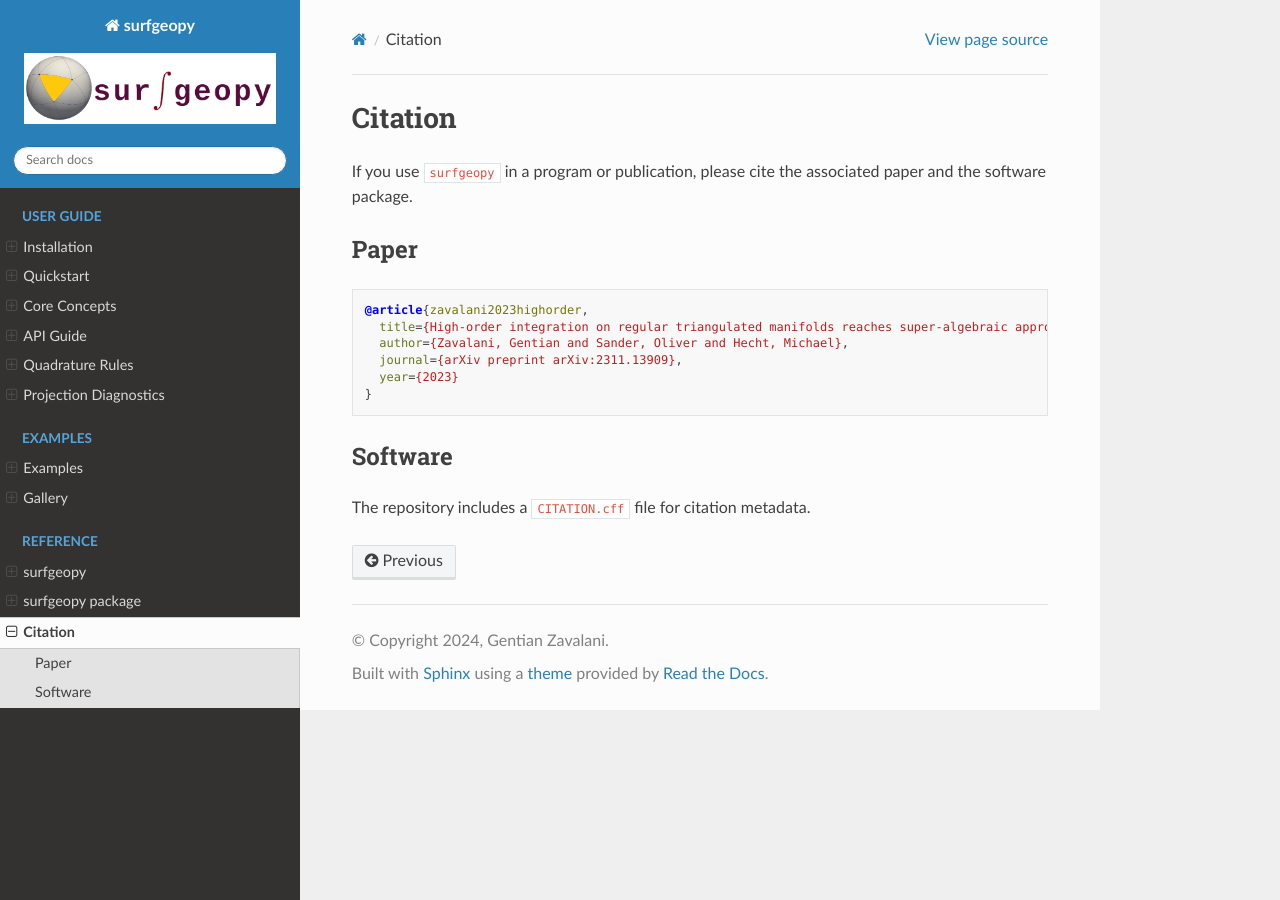
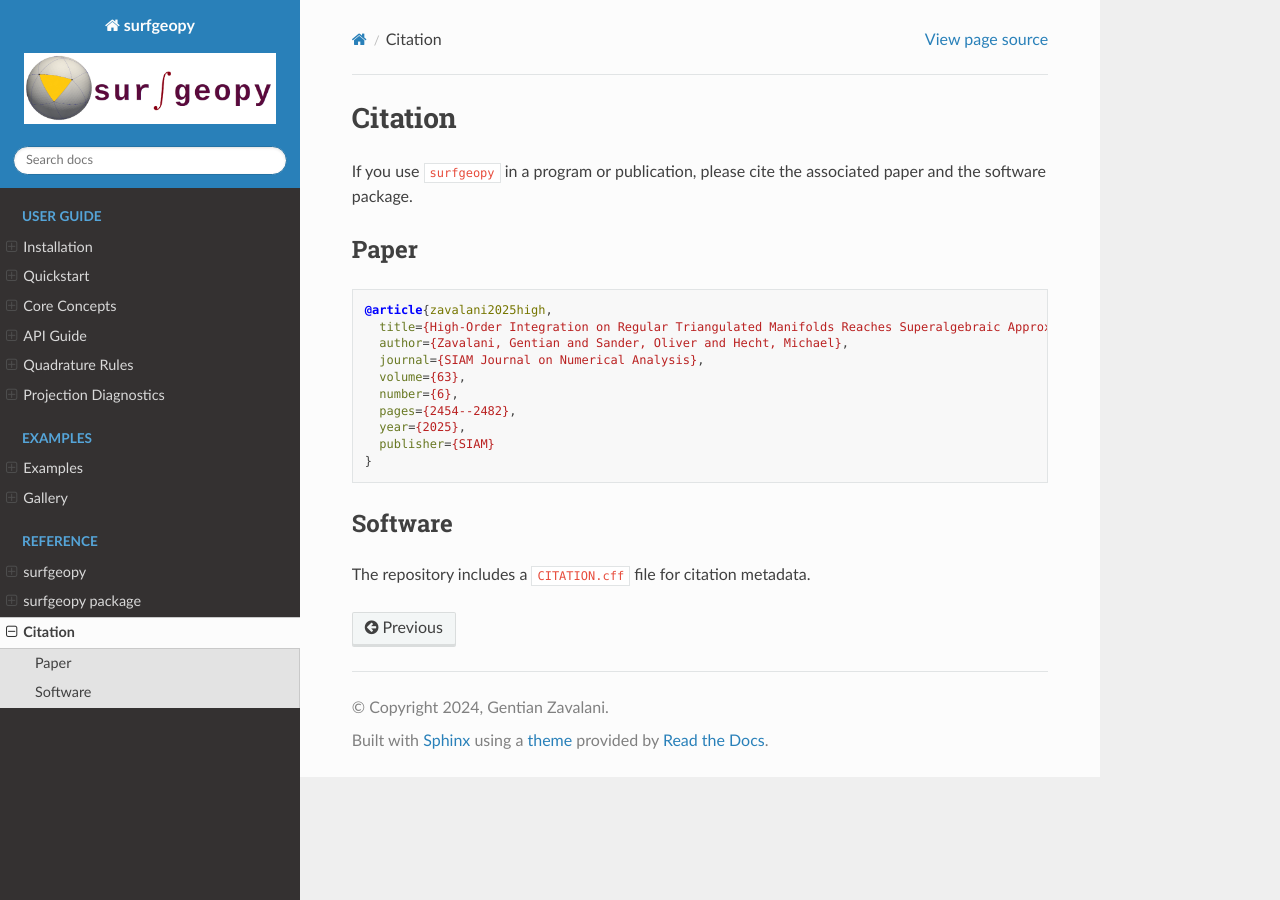
Before and after one commit to zavala92/surfgeopy, a Sphinx documentation site: the page built from docs/citation.rst, in a window 1280 px wide. Built offline with Sphinx 7.4.7 and the Read the Docs theme 3.1.0, drawn with Linux system fonts in a browser that asks for light colours.

Commit message:
Update citation and repository links

```diff
--- a/docs/citation.rst
+++ b/docs/citation.rst
@@ -9,11 +9,15 @@ Paper
 
 .. code-block:: bibtex
 
-   @article{zavalani2023highorder,
-     title={High-order integration on regular triangulated manifolds reaches super-algebraic approximation rates through cubical re-parameterizations},
+   @article{zavalani2025high,
+     title={High-Order Integration on Regular Triangulated Manifolds Reaches Superalgebraic Approximation Rates Through Cubical Reparametrizations},
      author={Zavalani, Gentian and Sander, Oliver and Hecht, Michael},
-     journal={arXiv preprint arXiv:2311.13909},
-     year={2023}
+     journal={SIAM Journal on Numerical Analysis},
+     volume={63},
+     number={6},
+     pages={2454--2482},
+     year={2025},
+     publisher={SIAM}
    }
 
 Software
--- a/docs/index.rst
+++ b/docs/index.rst
@@ -158,7 +158,10 @@ square-squeezing.
 For the mathematical details behind the cubical reparametrization used in
 ``surfgeopy``, please consult:
 
-   G. Zavalani, O. Sander and M. Hecht: High-order integration on regular triangulated manifolds reaches super-algebraic approximation rates through cubical re-parameterizations `[arXiv] <https://arxiv.org/abs/2311.13909>`_
+   G. Zavalani, O. Sander and M. Hecht: High-Order Integration on Regular
+   Triangulated Manifolds Reaches Superalgebraic Approximation Rates Through
+   Cubical Reparametrizations. SIAM Journal on Numerical Analysis, 63(6),
+   2454--2482, 2025.
 
 .. toctree::
    :maxdepth: 2
--- a/docs/install.rst
+++ b/docs/install.rst
@@ -22,7 +22,7 @@ Use ``git`` to obtain the source code:
 
 .. code-block:: bash
 
-    git clone https://codebase.helmholtz.cloud/interpol/surfgeopy.git
+    git clone https://github.com/zavala92/surfgeopy.git
 
 Create and activate a virtual environment before installing the package:
 
--- a/pyproject.toml
+++ b/pyproject.toml
@@ -20,8 +20,8 @@ classifiers = [
 ]
 
 [project.urls]
-"Homepage" = "https://codebase.helmholtz.cloud/interpol/surfgeopy"
-"Bug Tracker" = "https://codebase.helmholtz.cloud/interpol/surfgeopy/issues"
+"Homepage" = "https://github.com/zavala92/surfgeopy"
+"Bug Tracker" = "https://github.com/zavala92/surfgeopy/issues"
 
 [tool.setuptools_scm]
 write_to = "surfgeopy/version.py"
--- a/setup.cfg
+++ b/setup.cfg
@@ -24,7 +24,7 @@ classifiers =
     Programming Language :: Python :: 3.9
     Topic :: Scientific/Engineering
 project_urls =
-    Bug Tracker = "https://codebase.helmholtz.cloud/interpol/surfgeopy/issues"
+    Bug Tracker = "https://github.com/zavala92/surfgeopy/issues"
 
 [options]
 packages = find:
```
Also changed, not shown: CONTRIBUTING.md (+5 -5 lines), README.md (+11 -7 lines), 1 other file.
